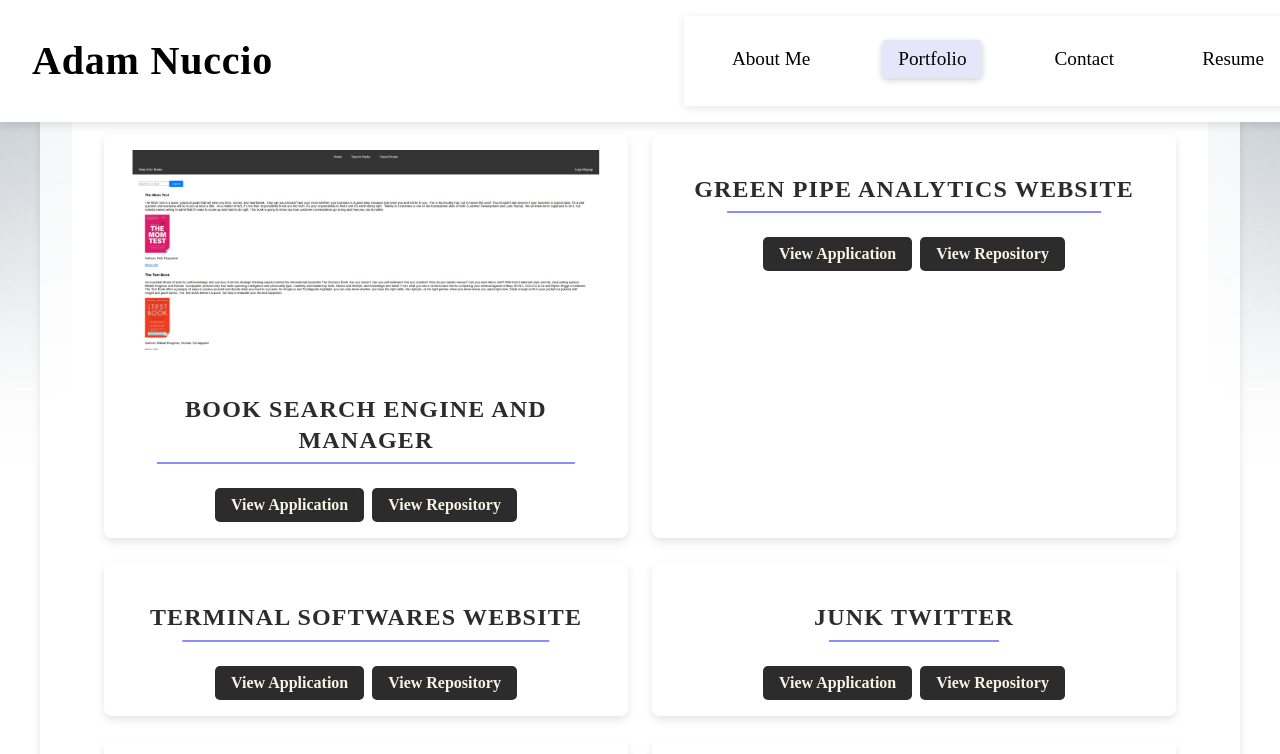
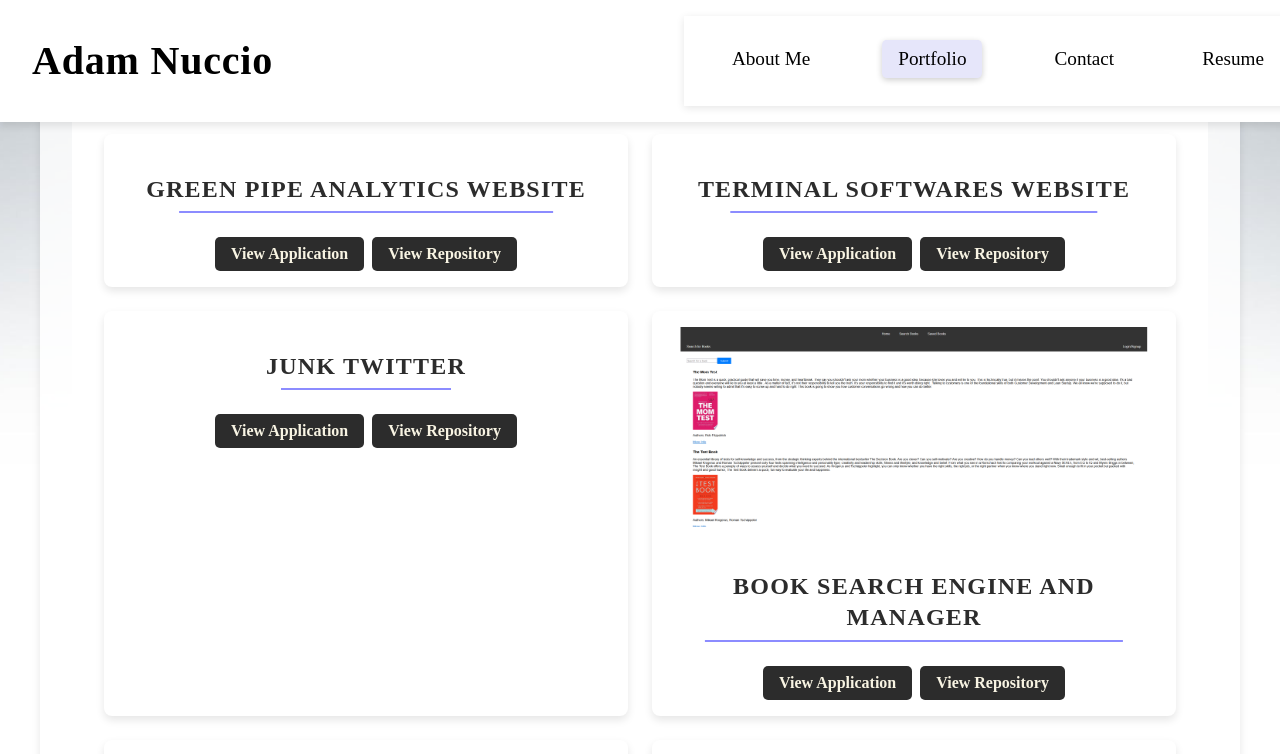
Before and after one commit to yahm0/AMN-REACT.JS-Portfolio, a React (Create React App) app: page /portfolio in a window 1280 px wide. Shown: the top 754 px of the page. Built offline with nearby package versions, Linux system fonts and the light colour scheme.

Commit message:
changed the indexing of which project shows on the page.

```diff
--- a/src/pages/Portfolio.jsx
+++ b/src/pages/Portfolio.jsx
@@ -4,12 +4,6 @@ import '../styles/Portfolio.css';
 
 // Array of project objects to be displayed in the portfolio
 const projects = [
-  {
-    title: 'Book Search Engine and Manager',
-    image: '/assets/imgs/books.jpg',
-    deployedLink: 'https://book-search-engine-and-manager-16b16f7fd358.herokuapp.com/',
-    repoLink: 'https://github.com/yahm0/Book-Search-Engine-And-Manager'
-  },
   {
     title: 'Green Pipe Analytics Website',
     image: '',
@@ -27,6 +21,12 @@ const projects = [
     image: '',
     deployedLink: 'https://junk-twitter-1f692e920bc6.herokuapp.com/login',
     repoLink: 'https://github.com/yahm0/Junk-Twitter'
+  },
+  {
+    title: 'Book Search Engine and Manager',
+    image: '/assets/imgs/books.jpg',
+    deployedLink: 'https://book-search-engine-and-manager-16b16f7fd358.herokuapp.com/',
+    repoLink: 'https://github.com/yahm0/Book-Search-Engine-And-Manager'
   },
   {
     title: 'Eventii Management Platform',
```
